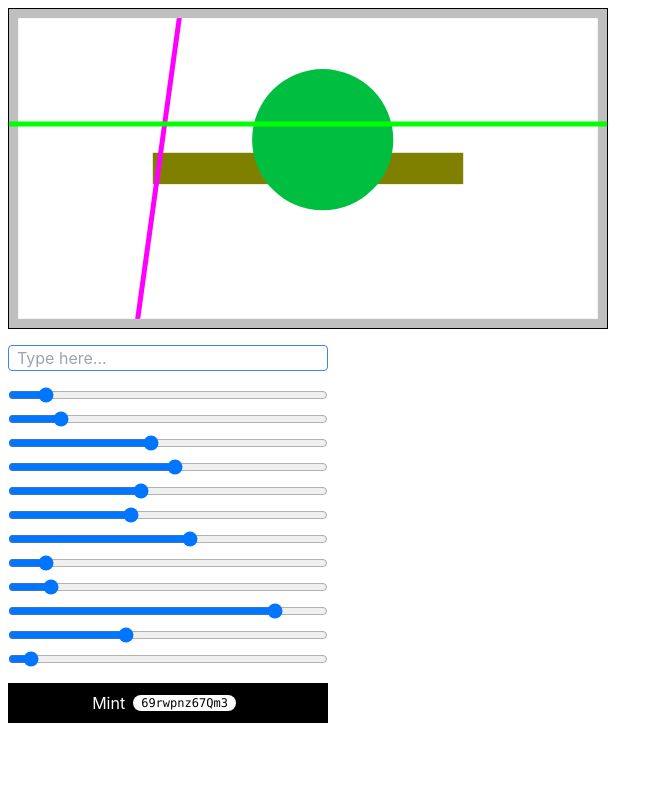
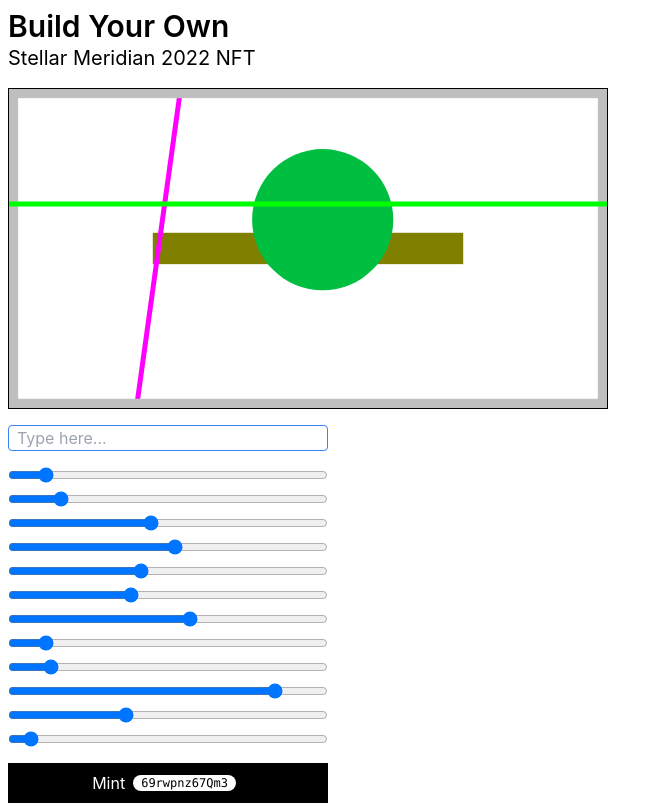
Before and after one commit to kalepail/m22-stellar-buzz, a SvelteKit app: page / in a window 1280 px wide. Shown: the whole page, without its empty margins (0-663 px from the left). Built offline with nearby package versions, Linux system fonts and the light colour scheme.

Commit message:
add some title info

```diff
--- a/src/app.html
+++ b/src/app.html
@@ -4,6 +4,7 @@
 		<meta charset="utf-8" />
 		<link rel="icon" href="%sveltekit.assets%/favicon.png" />
 		<meta name="viewport" content="width=device-width" />
+		<title>Stellar Meridian 2022 – NFT</title>
 		%sveltekit.head%
 	</head>
 	<body>
--- a/src/routes/+page.svelte
+++ b/src/routes/+page.svelte
@@ -114,6 +114,9 @@
   </div>
 {/if}
 
+<h1 class="text-3xl font-semibold">Build Your Own</h1>
+<h2 class="text-xl mb-4">Stellar Meridian 2022 NFT</h2>
+
 <svg class="border border-black w-full h-auto" style:max-width="{w}px" viewBox="0 0 {w} {h}" width="{w}" height="{h}" xmlns="http://www.w3.org/2000/svg">
   <!-- background -->
   <!-- 0 size -->
```
